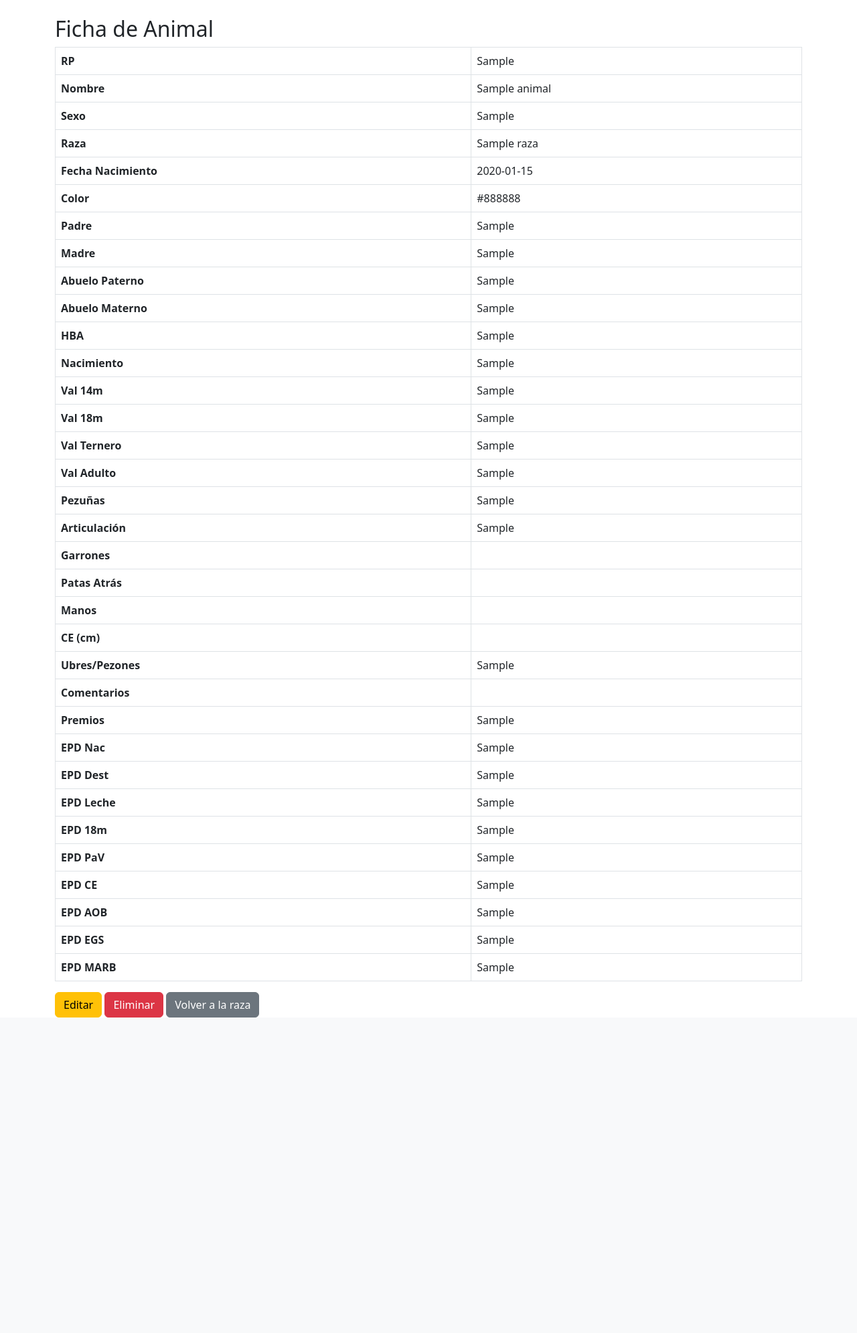
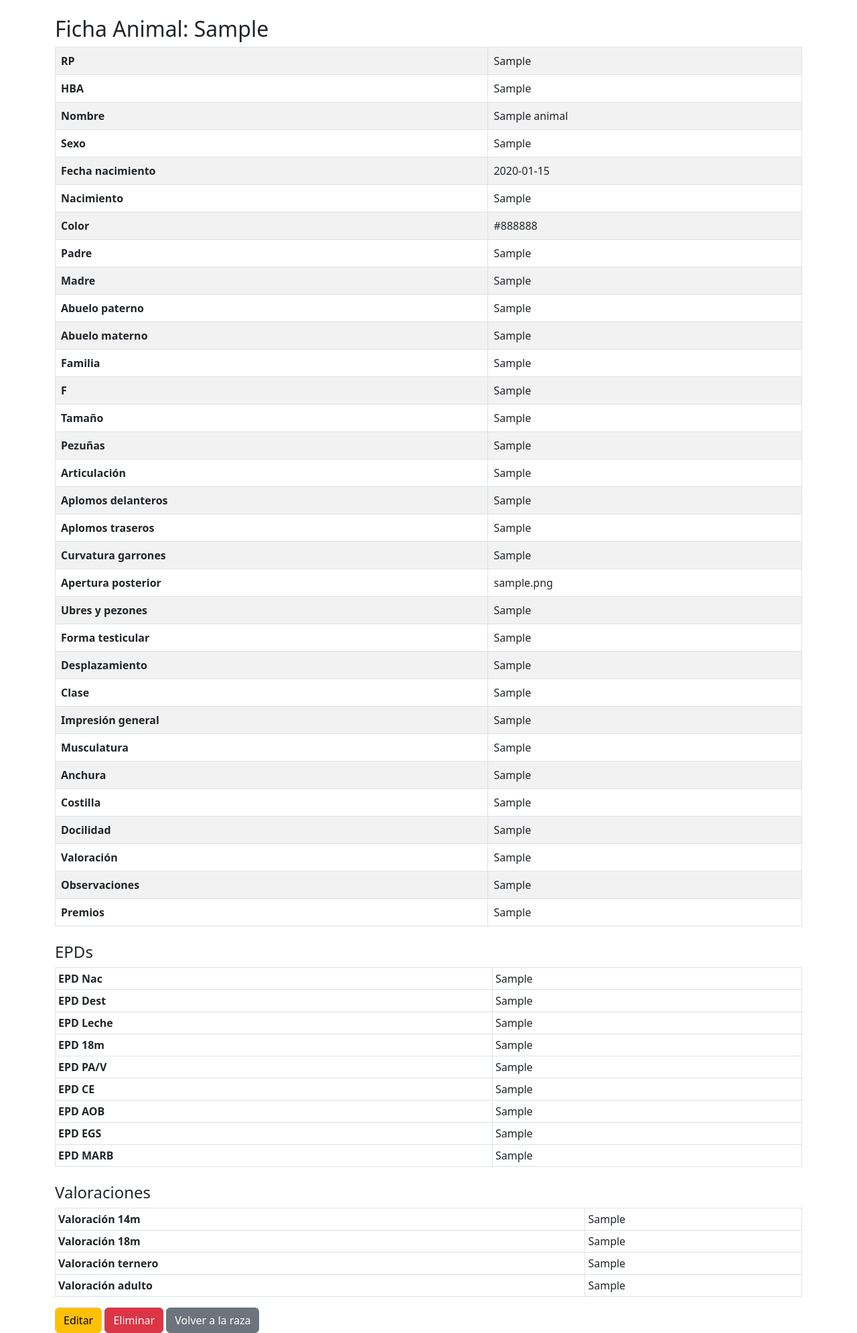
Before and after one commit to Fermin2107/Genetics, a Flask app: page /animal/1 in a window 1280 px wide. Shown: the part 56-2046 px from the top of the page at 67% size. Before the commit the page ends 1575 px from the top, so only its background shows below. Run offline with Flask 3, Linux system fonts and the light colour scheme; a user stored in the database is signed in; tables that the repository leaves empty hold one stand-in row (values such as "Sample post").

Commit message:
Update ficha.html

```diff
--- a/templates/ficha.html
+++ b/templates/ficha.html
@@ -1,46 +1,69 @@
 {% extends 'base.html' %}
 {% block title %}Ficha Animal {{ animal.rp }}{% endblock %}
 {% block content %}
-<h2>Ficha de Animal</h2>
-<table class="table table-bordered">
+<h2>Ficha Animal: {{ animal.rp }}</h2>
+<table class="table table-bordered table-striped align-middle">
+    <tbody>
         <tr><th>RP</th><td>{{ animal.rp }}</td></tr>
+        <tr><th>HBA</th><td>{{ animal.hba }}</td></tr>
         <tr><th>Nombre</th><td>{{ animal.nombre }}</td></tr>
         <tr><th>Sexo</th><td>{{ animal.sexo }}</td></tr>
-    <tr><th>Raza</th><td>{{ animal.raza.nombre }}</td></tr>
-    <tr><th>Fecha Nacimiento</th><td>{{ animal.fecha_nac.strftime('%Y-%m-%d') if animal.fecha_nac }}</td></tr>
+        <tr><th>Fecha nacimiento</th><td>{{ animal.fecha_nac }}</td></tr>
+        <tr><th>Nacimiento</th><td>{{ animal.nacimiento }}</td></tr>
         <tr><th>Color</th><td>{{ animal.color }}</td></tr>
         <tr><th>Padre</th><td>{{ animal.padre }}</td></tr>
         <tr><th>Madre</th><td>{{ animal.madre }}</td></tr>
-    <tr><th>Abuelo Paterno</th><td>{{ animal.abuelo_paterno }}</td></tr>
-    <tr><th>Abuelo Materno</th><td>{{ animal.abuelo_materno }}</td></tr>
-    <tr><th>HBA</th><td>{{ animal.hba }}</td></tr>
-    <tr><th>Nacimiento</th><td>{{ animal.nacimiento }}</td></tr>
-    <tr><th>Val 14m</th><td>{{ animal.val_14m }}</td></tr>
-    <tr><th>Val 18m</th><td>{{ animal.val_18m }}</td></tr>
-    <tr><th>Val Ternero</th><td>{{ animal.val_ternero }}</td></tr>
-    <tr><th>Val Adulto</th><td>{{ animal.val_adulto }}</td></tr>
+        <tr><th>Abuelo paterno</th><td>{{ animal.abuelo_paterno }}</td></tr>
+        <tr><th>Abuelo materno</th><td>{{ animal.abuelo_materno }}</td></tr>
+        <tr><th>Familia</th><td>{{ animal.familia }}</td></tr>
+        <tr><th>F</th><td>{{ animal.f }}</td></tr>
+        <tr><th>Tamaño</th><td>{{ animal.tamano }}</td></tr>
         <tr><th>Pezuñas</th><td>{{ animal.pezuñas }}</td></tr>
         <tr><th>Articulación</th><td>{{ animal.articulacion }}</td></tr>
-    <tr><th>Garrones</th><td>{{ animal.garrones }}</td></tr>
-    <tr><th>Patas Atrás</th><td>{{ animal.patas_atras }}</td></tr>
-    <tr><th>Manos</th><td>{{ animal.manos }}</td></tr>
-    <tr><th>CE (cm)</th><td>{{ animal.ce }}</td></tr>
-    <tr><th>Ubres/Pezones</th><td>{{ animal.ubres_pezones }}</td></tr>
-    <tr><th>Comentarios</th><td>{{ animal.comentarios }}</td></tr>
+        <tr><th>Aplomos delanteros</th><td>{{ animal.ap_delanteros }}</td></tr>
+        <tr><th>Aplomos traseros</th><td>{{ animal.ap_traseros }}</td></tr>
+        <tr><th>Curvatura garrones</th><td>{{ animal.curv_garrones }}</td></tr>
+        <tr><th>Apertura posterior</th><td>{{ animal.apert_posterior }}</td></tr>
+        <tr><th>Ubres y pezones</th><td>{{ animal.ubres_pezones }}</td></tr>
+        <tr><th>Forma testicular</th><td>{{ animal.forma_testicular }}</td></tr>
+        <tr><th>Desplazamiento</th><td>{{ animal.desplazamiento }}</td></tr>
+        <tr><th>Clase</th><td>{{ animal.clase }}</td></tr>
+        <tr><th>Impresión general</th><td>{{ animal.impresion_general }}</td></tr>
+        <tr><th>Musculatura</th><td>{{ animal.musculatura }}</td></tr>
+        <tr><th>Anchura</th><td>{{ animal.anchura }}</td></tr>
+        <tr><th>Costilla</th><td>{{ animal.costilla }}</td></tr>
+        <tr><th>Docilidad</th><td>{{ animal.docilidad }}</td></tr>
+        <tr><th>Valoración</th><td>{{ animal.valoracion }}</td></tr>
+        <tr><th>Observaciones</th><td>{{ animal.observaciones }}</td></tr>
         <tr><th>Premios</th><td>{{ animal.premios }}</td></tr>
+    </tbody>
+</table>
+<h4 class="mt-4">EPDs</h4>
+<table class="table table-bordered table-sm">
+    <tbody>
         <tr><th>EPD Nac</th><td>{{ animal.epd_nac }}</td></tr>
         <tr><th>EPD Dest</th><td>{{ animal.epd_dest }}</td></tr>
         <tr><th>EPD Leche</th><td>{{ animal.epd_leche }}</td></tr>
         <tr><th>EPD 18m</th><td>{{ animal.epd_18m }}</td></tr>
-    <tr><th>EPD PaV</th><td>{{ animal.epd_pa_v }}</td></tr>
+        <tr><th>EPD PA/V</th><td>{{ animal.epd_pa_v }}</td></tr>
         <tr><th>EPD CE</th><td>{{ animal.epd_ce }}</td></tr>
         <tr><th>EPD AOB</th><td>{{ animal.epd_aob }}</td></tr>
         <tr><th>EPD EGS</th><td>{{ animal.epd_egs }}</td></tr>
         <tr><th>EPD MARB</th><td>{{ animal.epd_marb }}</td></tr>
+    </tbody>
 </table>
-<div>
+<h4 class="mt-4">Valoraciones</h4>
+<table class="table table-bordered table-sm">
+    <tbody>
+        <tr><th>Valoración 14m</th><td>{{ animal.val_14m }}</td></tr>
+        <tr><th>Valoración 18m</th><td>{{ animal.val_18m }}</td></tr>
+        <tr><th>Valoración ternero</th><td>{{ animal.val_ternero }}</td></tr>
+        <tr><th>Valoración adulto</th><td>{{ animal.val_adulto }}</td></tr>
+    </tbody>
+</table>
+<div class="mt-3">
     <a class="btn btn-warning" href="{{ url_for('editar_animal', id=animal.id) }}">Editar</a>
-    <form action="{{ url_for('eliminar_animal', id=animal.id) }}" method="post" style="display:inline;" onsubmit="return confirm('¿Eliminar animal {{ animal.rp }}?');">
+    <form method="POST" action="{{ url_for('eliminar_animal', id=animal.id) }}" style="display: inline;" onsubmit="return confirm('¿Seguro que deseas eliminar este animal?');">
         <button type="submit" class="btn btn-danger">Eliminar</button>
     </form>
     <a class="btn btn-secondary" href="{{ url_for('ver_raza', raza_id=animal.raza_id) }}">Volver a la raza</a>
```
Lines whose indentation alone changed are shown as unchanged.
